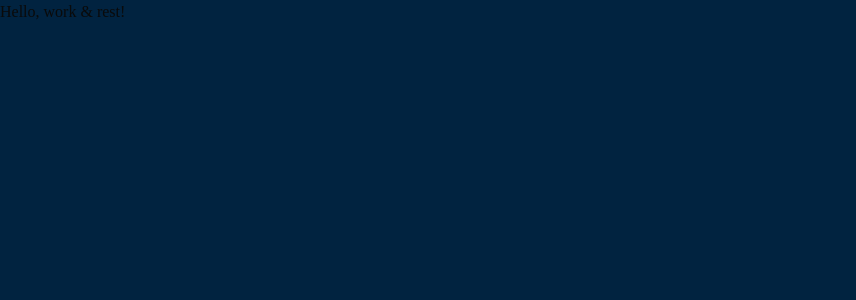
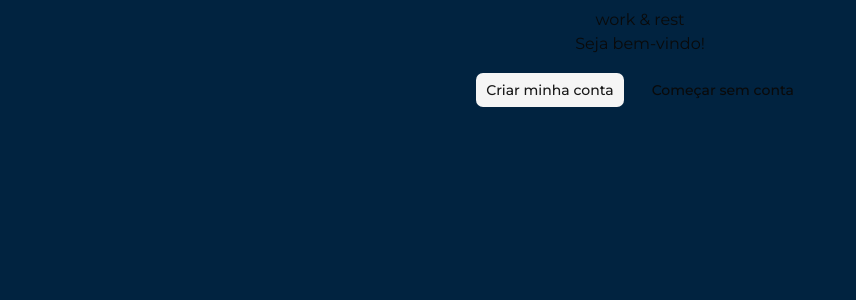
Before and after one commit to LucasDanielP/Trabalho-PI1, a Next.js app: page / in a window 1280 px wide. Shown: the top 300 px of the page, without its empty margins (0-856 px from the left). Built offline with nearby package versions, Linux system fonts and the light colour scheme.

Commit message:
setting font montserrat; starting home page

```diff
--- a/app/layout.tsx
+++ b/app/layout.tsx
@@ -1,4 +1,18 @@
+import type { Metadata } from "next";
+import { Montserrat } from "next/font/google";
 import "./globals.css";
+
+const montserrat = Montserrat({
+  subsets: ["latin"],
+  weight: ["300", "400", "500", "600", "700", "800"],
+  variable: "--font-sans",
+  display: "swap",
+});
+
+export const metadata: Metadata = {
+  title: "Work & Rest",
+  description: "Aplicação Pomodoro para gestão de tempo de estudo e foco.",
+};
 
 export default function RootLayout({
   children,
@@ -6,8 +20,12 @@ export default function RootLayout({
   children: React.ReactNode;
 }>) {
   return (
-    <html>
-      <body className="min-h-full flex flex-col">{children}</body>
+    <html
+      lang="pt-BR"
+      className={`${montserrat.variable} h-full`}
+      suppressHydrationWarning
+    >
+      <body className="min-h-full flex flex-col antialiased">{children}</body>
     </html>
   );
 }
--- a/app/page.tsx
+++ b/app/page.tsx
@@ -1,7 +1,20 @@
+import { Button } from "@/components/ui/button";
+
 export default function Home() {
   return (
-    <div>
-      <h1>Hello, work & rest!</h1>
-    </div>
+    <main className="m-2">
+      <div className="flex flex-col justify-center items-center">
+        <h1 className="text-1xl gap-8">work & rest</h1>
+        <h2>Seja bem-vindo!</h2>
+        <div className="flex gap-4 m-4">
+          <Button variant={"secondary"}>
+            <p>Criar minha conta</p>
+          </Button>
+          <Button variant={"ghost"}>
+            <p>Começar sem conta</p>
+          </Button>
+        </div>
+      </div>
+    </main>
   );
 }
```
